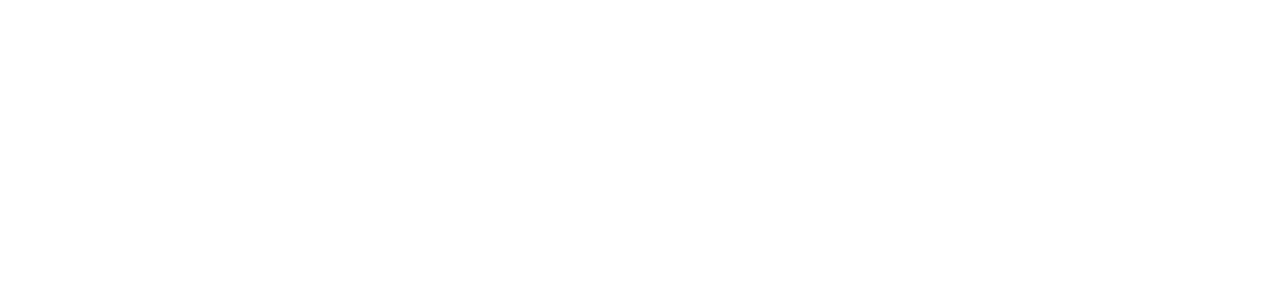
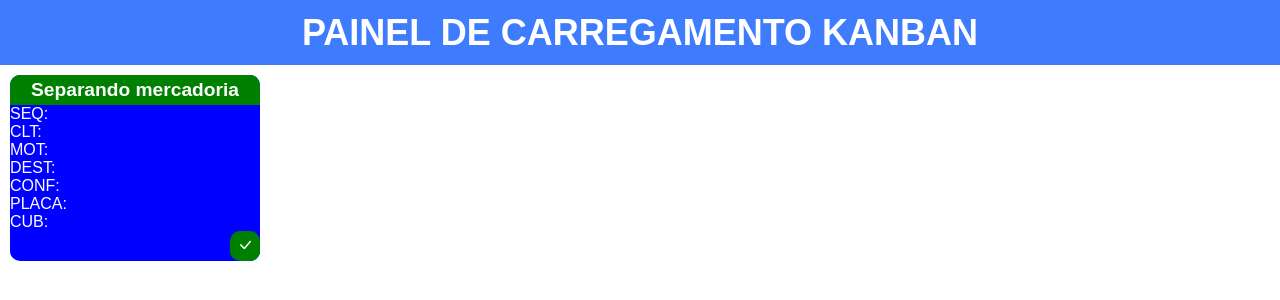
Before and after one commit to francisconeponuceno/projeto-kanban, a plain HTML site: page index.html in a window 1280 px wide. Drawn offline with nearby package versions, Linux system fonts and the light colour scheme.

Commit message:
atualizacao

```diff
--- a/index.html
+++ b/index.html
@@ -4,8 +4,39 @@
     <meta charset="UTF-8">
     <meta name="viewport" content="width=device-width, initial-scale=1.0">
     <title>Painel de Carregamento Kanban</title>
+    <!--link do bostrep-->
+    <link rel="stylesheet" href="https://cdn.jsdelivr.net/npm/bootstrap-icons@1.11.1/font/bootstrap-icons.css">
+    <!--fim do link bootrep-->
+    <link rel="stylesheet" href="style.css">
 </head>
 <body>
+    <section class="terceiro">
+        <div class="painel">
+            <h1>PAINEL DE CARREGAMENTO KANBAN</h1>
+        </div>
+    </section>
+
+    <section class="card">
+        <div class="geral">
+            <div class="title">
+                <h1>Separando mercadoria</h1>
+            </div>
+            <div class="descricao">
+                <div class="desc">
+                    <p>SEQ:</p>
+                    <p>CLT:</p>
+                    <p>MOT:</p>
+                    <p>DEST:</p>
+                    <p>CONF:</p>
+                    <p>PLACA:</p>
+                    <p>CUB:</p>
+                </div>
+                <div class="icon">
+                    <i class="bi bi-check-lg"></i>
+                </div>
+            </div>
+        </div>
+    </section>
 
 </body>
 </html>
--- a/style.css
+++ b/style.css
@@ -0,0 +1,64 @@
+@charset "UTF-8";
+@import url('https://fonts.googleapis.com/css2?family=Roboto:wght@400;500;700;900&display=swap');
+
+* {
+    margin: 0;
+    padding: 0;
+    box-sizing: border-box;
+    font-family: Arial, Helvetica, sans-serif;
+    font-family: 'Roboto', sans-serif;
+    font-family: "Poppins", sans-serif;
+}
+
+.terceiro {
+    display: flex;
+    justify-content: center;
+    align-items: center;
+    background-color: rgb(43, 110, 253,90%);
+    height: 65px;
+    color: white;
+    font-size: 1.5rem;
+}
+
+.geral{
+    background-color: blue;
+    width: 250px;
+    color: white;
+    margin-top: 10px;
+    margin-left: 10px;
+    border-radius: 10px;
+}
+
+.title {
+    display: flex;
+    height: 30px;
+    background-color: green;
+    border-radius: 10px 10px 0px 0px;
+    justify-content: center;
+    align-items: center;
+    text-align: center;
+    font-size: 0.8rem;
+}
+
+.descricao {
+    display: flex;
+    flex-direction: column;
+}
+
+.icon {
+    display: flex;
+    background-color: green;
+    width: 30px;
+    height: 30px;
+    border-radius: 10px;
+    margin-left: auto;
+    justify-content: center;
+    align-items: center;
+    text-align: center;
+}
+
+.icon i {
+    justify-content: center;
+    align-items: center;
+    text-align: center;
+}
```
